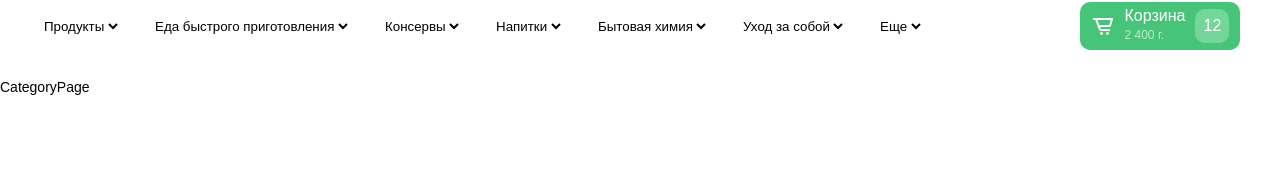
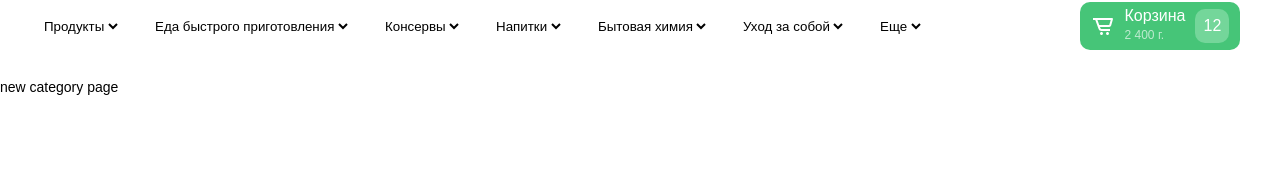
Before and after one commit to zohiddev/convex-front, a React (Vite) app: page /category in a window 1280 px wide. Shown: the part 121-290 px from the top of the page. Built offline with nearby package versions, Linux system fonts and the light colour scheme.

Commit message:
change category page

```diff
--- a/src/pages/category/index.jsx
+++ b/src/pages/category/index.jsx
@@ -2,7 +2,7 @@ import React from 'react'
 
 function CategoryPage() {
   const arr = [1, 2, 3, 4, 5, 6, 7, 8, 9]
-  return <div>CategoryPage</div>
+  return <div>new category page</div>
 }
 
 export default CategoryPage
```
